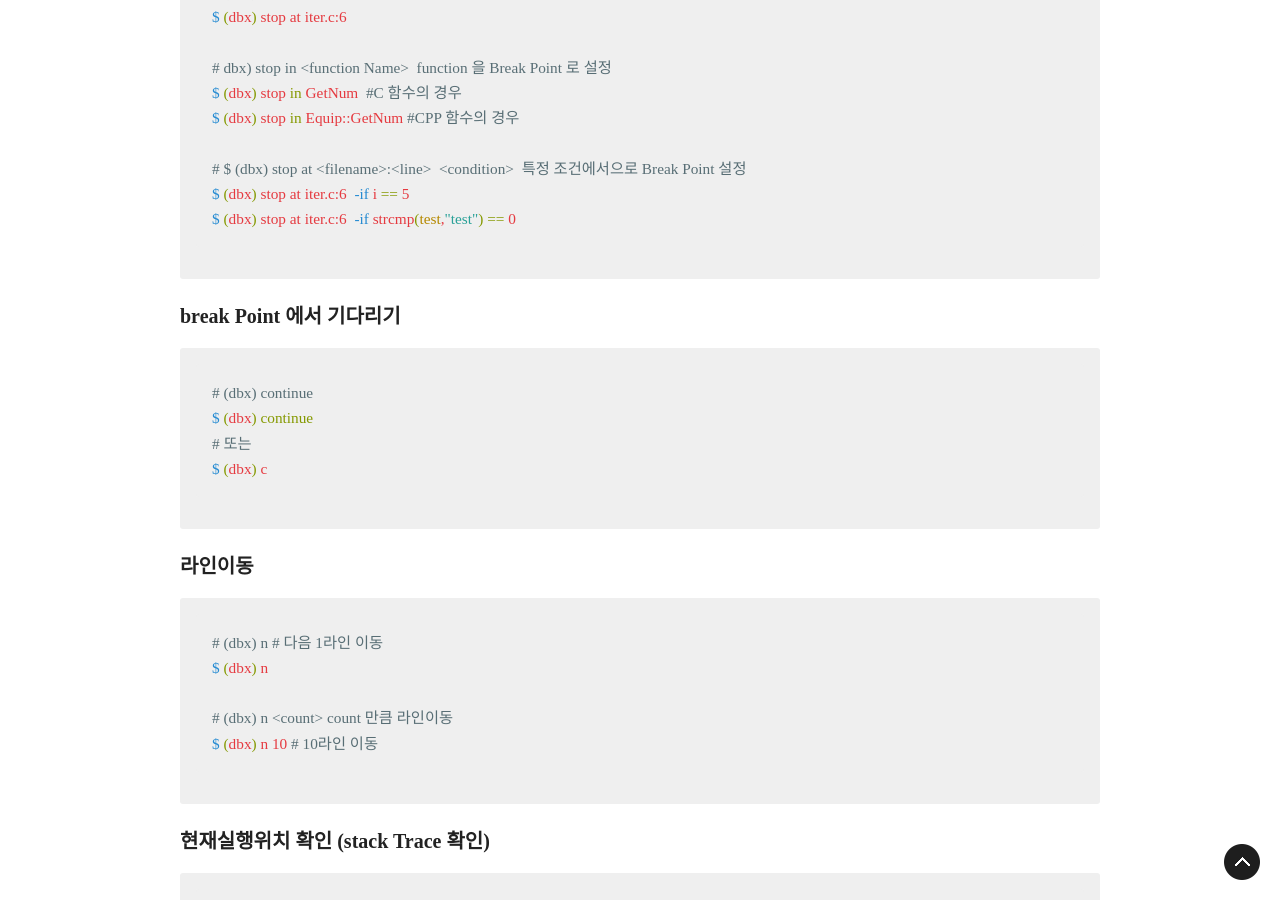
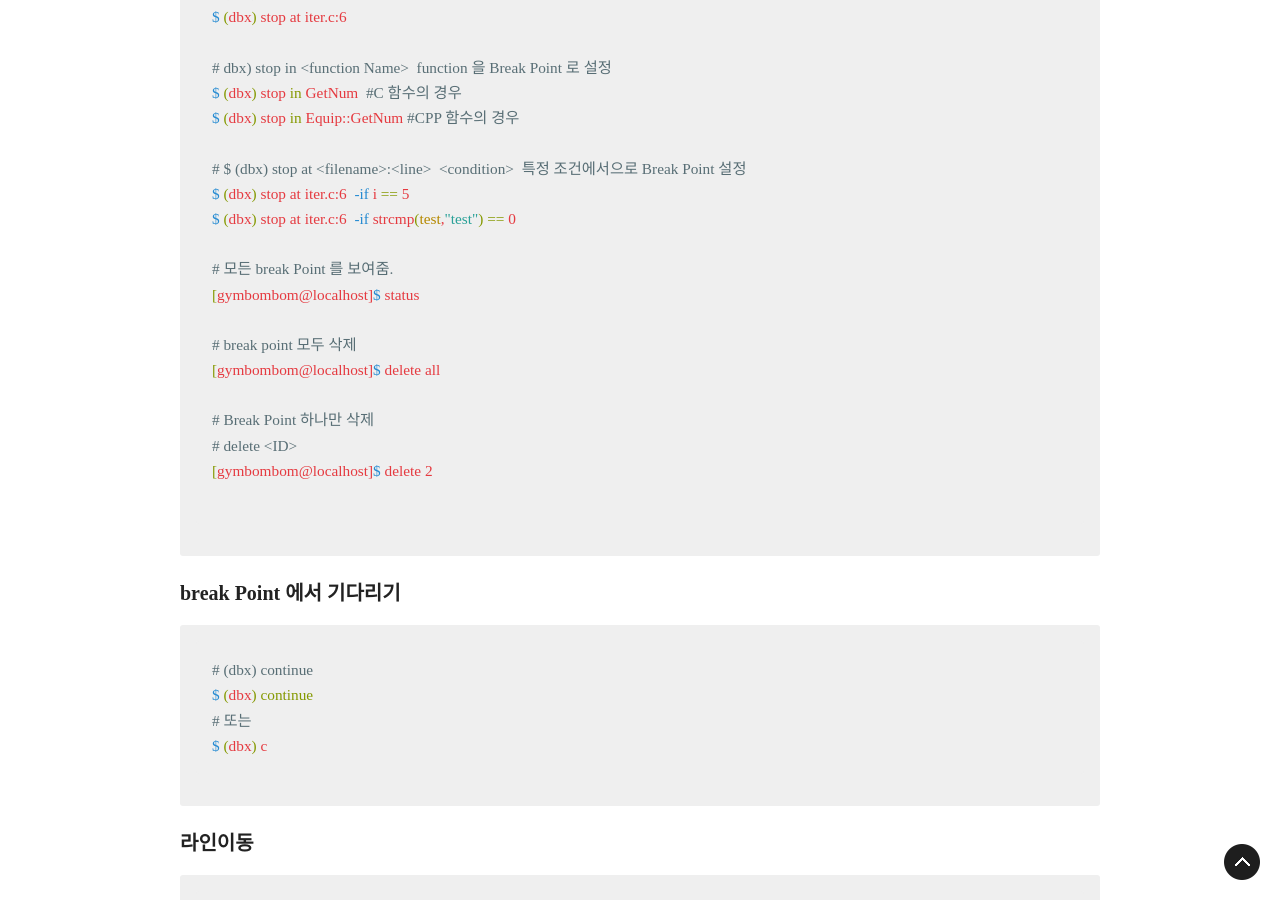
Before and after one commit to jaeheon209/gymbombom.github.io, a Jekyll site: the page built from _posts/2019-11-30-1-how-to-use-dbx.md, in a window 1280 px wide and 900 px high, scrolled down 871 px. Built offline with Jekyll 4.4.1, drawn with Linux system fonts in a browser that asks for light colours; nearby versions of some CDN libraries; some web fonts are replaced; comment, search, counter and statistics services are not loaded.

Commit message:
dbx 사용법 update
- break point 확인
- break point 삭제
방법 추가

````diff
--- a/_posts/2019-11-30-1-how-to-use-dbx.md
+++ b/_posts/2019-11-30-1-how-to-use-dbx.md
@@ -34,6 +34,17 @@ $ (dbx) stop in Equip::GetNum #CPP 함수의 경우
 # $ (dbx) stop at <filename>:<line>  <condition>  특정 조건에서으로 Break Point 설정
 $ (dbx) stop at iter.c:6  -if i == 5
 $ (dbx) stop at iter.c:6  -if strcmp(test,"test") == 0
+
+# 모든 break Point 를 보여줌.
+[gymbombom@localhost]$ status
+
+# break point 모두 삭제
+[gymbombom@localhost]$ delete all
+
+# Break Point 하나만 삭제
+# delete <ID>
+[gymbombom@localhost]$ delete 2
+
 ```
 
 ### break Point 에서 기다리기
````
